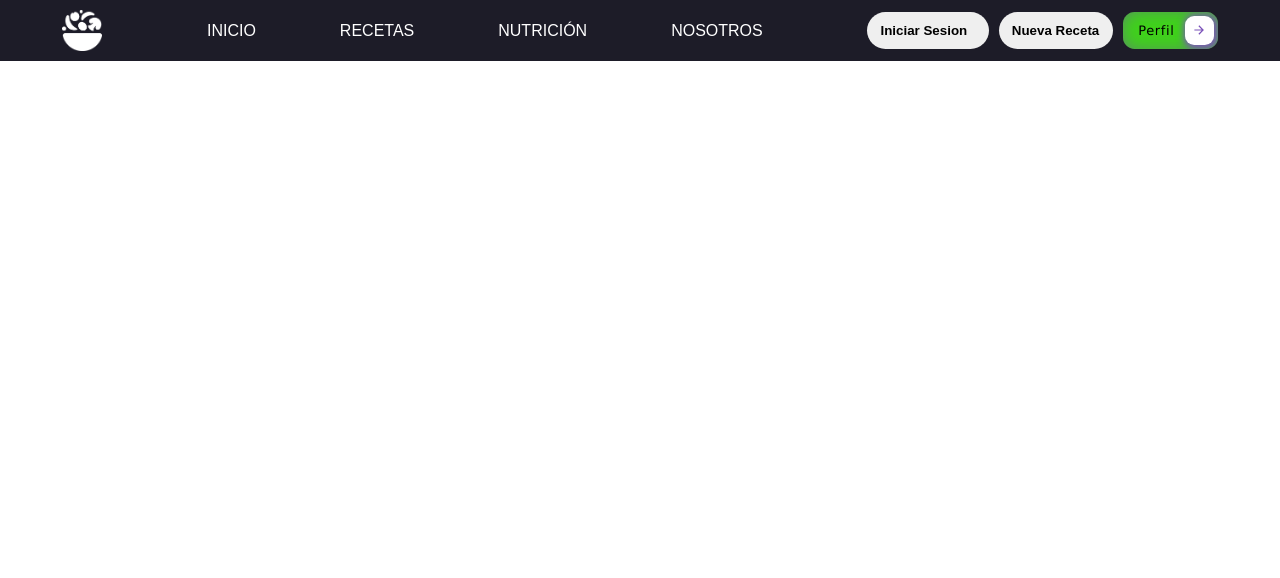
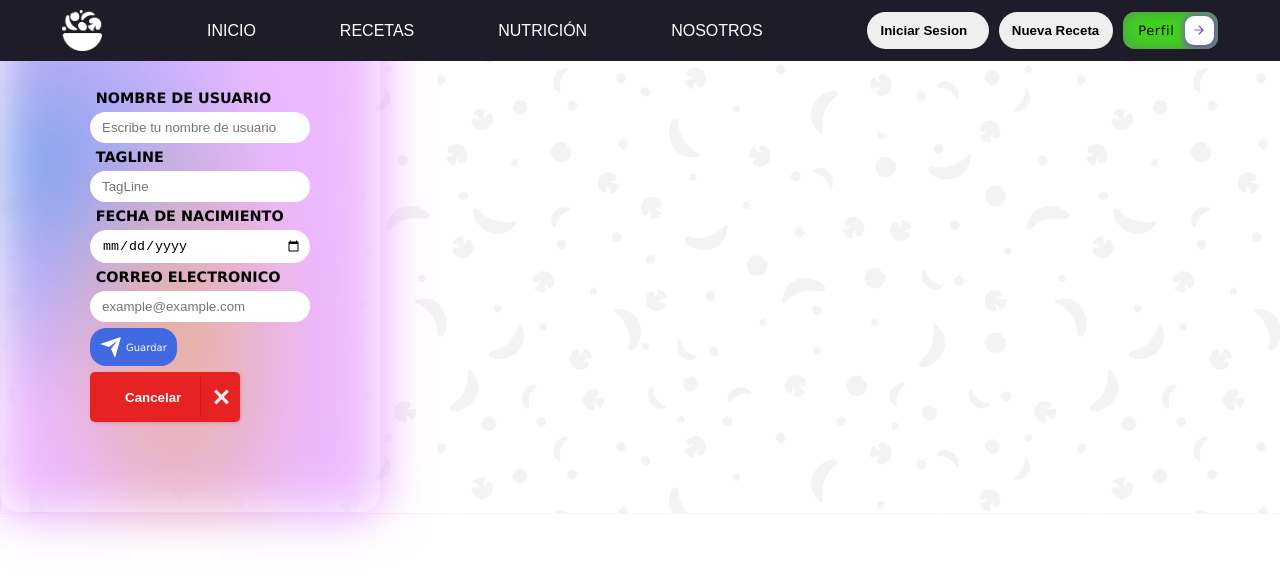
Before and after one commit to iDylaan/easy-eats-app, a Vue app in the folder client/easy-eats/: page /fromPerfil in a window 1280 px wide. Shown: the top 578 px of the page. Built offline with nearby package versions, Linux system fonts and the light colour scheme.

Commit message:
Avance en actualizar perfil

```diff
--- a/client/easy-eats/src/assets/styles/main/_fromPerfil.scss
+++ b/client/easy-eats/src/assets/styles/main/_fromPerfil.scss
@@ -2,7 +2,185 @@
     font-family: verdana;
     position: relative;
 
-    .formulario{
+    .formulario {
+        align-items: center;
+        .input__container {
+            max-width: 200px;
+            display: flex;
+            flex-direction: column;
+            gap: 6px;
+            background: rgba(255, 255, 255, 0.3);
+            padding: 90px;
+            border-radius: 20px;
+            position: relative;
+        }
 
+        .input__container::before {
+            content: "";
+            position: absolute;
+            width: 100%;
+            height: 100%;
+            top: 0;
+            left: 0;
+            z-index: -1;
+            filter: blur(25px);
+            border-radius: 20px;
+            background-color: #e499ff;
+            background-image: radial-gradient(at 47% 69%, hsla(17, 62%, 65%, 1) 0px, transparent 50%),
+                radial-gradient(at 9% 32%, hsla(222, 75%, 60%, 1) 0px, transparent 50%);
+        }
+
+        .input__label {
+            display: block;
+            margin-left: 0.4em;
+            color: #000;
+            text-transform: uppercase;
+            font-size: 0.9em;
+            font-weight: bold;
+        }
+
+        .input__description {
+            font-size: 0.6em;
+            font-weight: bold;
+            text-align: center;
+            color: rgba(0, 0, 0, 0.5);
+        }
+
+        .input {
+            border: none;
+            outline: none;
+            width: 100%;
+            padding: 0.6em;
+            padding-left: 0.9em;
+            border-radius: 20px;
+            background: #fff;
+            transition: background 300ms, color 300ms;
+        }
+
+        .input:hover,
+        .input:focus {
+            background: rgb(0, 0, 0);
+            color: #fff;
+        }
+
+
+
+        .boton{
+            button {
+                font-family: inherit;
+                font-size: 10px;
+                background: royalblue;
+                color: white;
+                padding: 0.7em 1em;
+                padding-left: 0.9em;
+                display: flex;
+                align-items: center;
+                border: none;
+                border-radius: 16px;
+                overflow: hidden;
+                transition: all 0.2s;
+              }
+
+              button span {
+                display: block;
+                margin-left: 0.3em;
+                transition: all 0.3s ease-in-out;
+              }
+
+              button svg {
+                display: block;
+                transform-origin: center center;
+                transition: transform 0.3s ease-in-out;
+              }
+
+              button:hover .svg-wrapper {
+                animation: fly-1 0.6s ease-in-out infinite alternate;
+              }
+
+              button:hover svg {
+                transform: translateX(1.2em) rotate(45deg) scale(1.1);
+              }
+
+              button:hover span {
+                transform: translateX(5em);
+              }
+
+              button:active {
+                transform: scale(0.95);
+              }
+
+              @keyframes fly-1 {
+                from {
+                  transform: translateY(0.1em);
+                }
+
+                to {
+                  transform: translateY(-0.1em);
+                }
+              }
+        }
+
+        .botonCancelar{
+            button {
+                width: 150px;
+                height: 50px;
+                cursor: pointer;
+                display: flex;
+                align-items: center;
+                background: red;
+                border: none;
+                border-radius: 5px;
+                box-shadow: 1px 1px 3px rgba(0,0,0,0.15);
+                background: #e62222;
+               }
+
+               button, button span {
+                transition: 200ms;
+               }
+
+               button .text {
+                transform: translateX(35px);
+                color: white;
+                font-weight: bold;
+               }
+
+               button .icon {
+                position: absolute;
+                border-left: 1px solid #c41b1b;
+                transform: translateX(110px);
+                height: 40px;
+                width: 40px;
+                display: flex;
+                align-items: center;
+                justify-content: center;
+               }
+
+               button svg {
+                width: 15px;
+                fill: #eee;
+               }
+
+               button:hover {
+                background: #ff3636;
+               }
+
+               button:hover .text {
+                color: transparent;
+               }
+
+               button:hover .icon {
+                width: 150px;
+                border-left: none;
+                transform: translateX(0);
+               }
+
+               button:focus {
+                outline: none;
+               }
+
+               button:active .icon svg {
+                transform: scale(0.8);
+               }
+        }
     }
 }
--- a/client/easy-eats/src/views/perfil/FromPerfil.vue
+++ b/client/easy-eats/src/views/perfil/FromPerfil.vue
@@ -5,6 +5,41 @@
 
         <div class="formulario">
 
+
+            <div class="input__container">
+                <label class="input__label">Nombre de usuario</label>
+                <input placeholder="Escribe tu nombre de usuario" class="input" name="text" type="text">
+                <label class="input__label">TagLine</label>
+                <input placeholder="TagLine" class="input" name="text" type="text">
+                <label class="input__label">Fecha de nacimiento</label>
+                <input placeholder="Fecha de nacimiento" class="input" name="date" type="date">
+                <label class="input__label">Correo electronico</label>
+                <input placeholder="example@example.com" class="input" name="email" type="email">
+                <!-- <p class="input__description">What do you want to call yourself?</p> -->
+
+
+                <div class="boton">
+                    <button>
+                        <div class="svg-wrapper-1">
+                            <div class="svg-wrapper">
+                            <svg height="24" width="24" viewBox="0 0 24 24" xmlns="http://www.w3.org/2000/svg">
+                                <path d="M0 0h24v24H0z" fill="none"></path>
+                                <path d="M1.946 9.315c-.522-.174-.527-.455.01-.634l19.087-6.362c.529-.176.832.12.684.638l-5.454 19.086c-.15.529-.455.547-.679.045L12 14l6-8-8 6-8.054-2.685z" fill="currentColor"></path>
+                            </svg>
+                            </div>
+                        </div>
+                        <span>Guardar</span>
+                    </button>
+                </div>
+
+
+                <div class="botonCancelar">
+
+                    <button class="noselect">
+                        <span class="text">Cancelar</span>
+                        <span class="icon"><svg xmlns="http://www.w3.org/2000/svg" width="24" height="24" viewBox="0 0 24 24"><path d="M24 20.188l-8.315-8.209 8.2-8.282-3.697-3.697-8.212 8.318-8.31-8.203-3.666 3.666 8.321 8.24-8.206 8.313 3.666 3.666 8.237-8.318 8.285 8.203z"></path></svg></span></button>
+                </div>
+            </div>
 
 
         </div>
```
